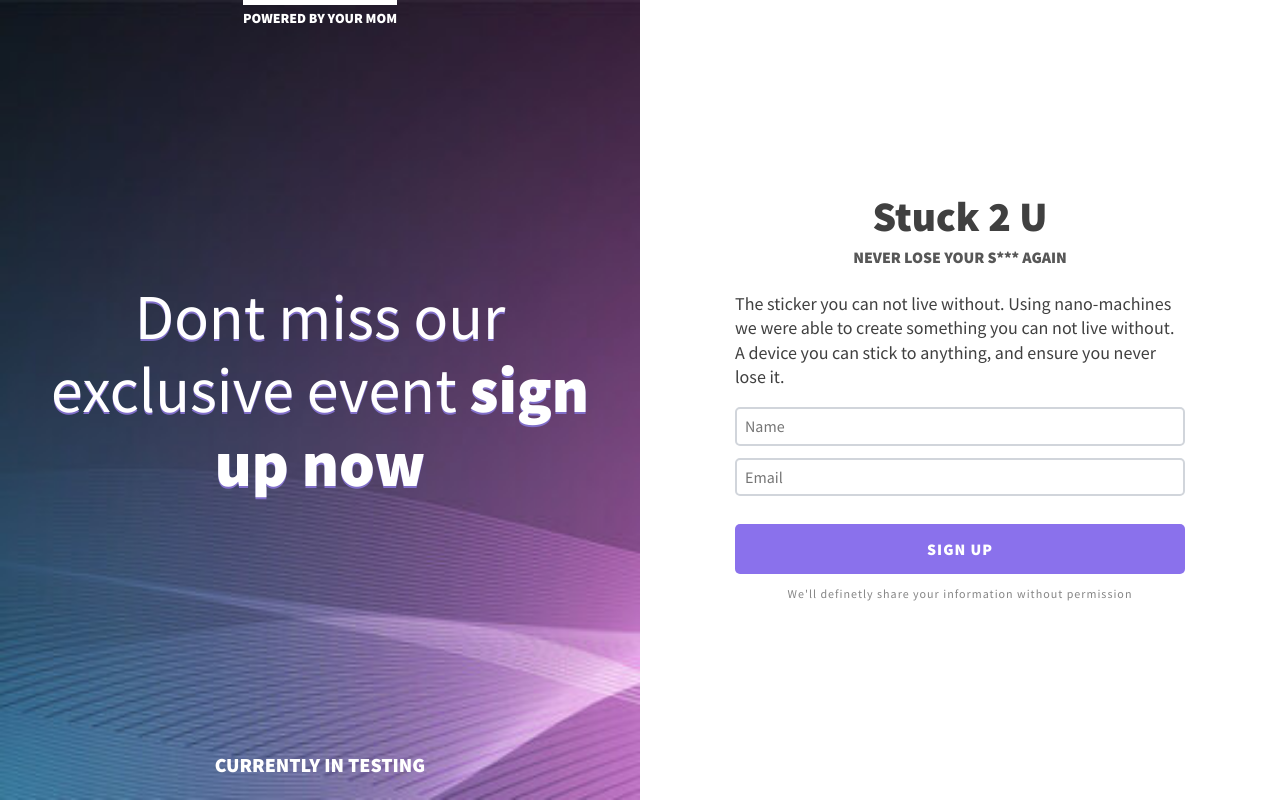
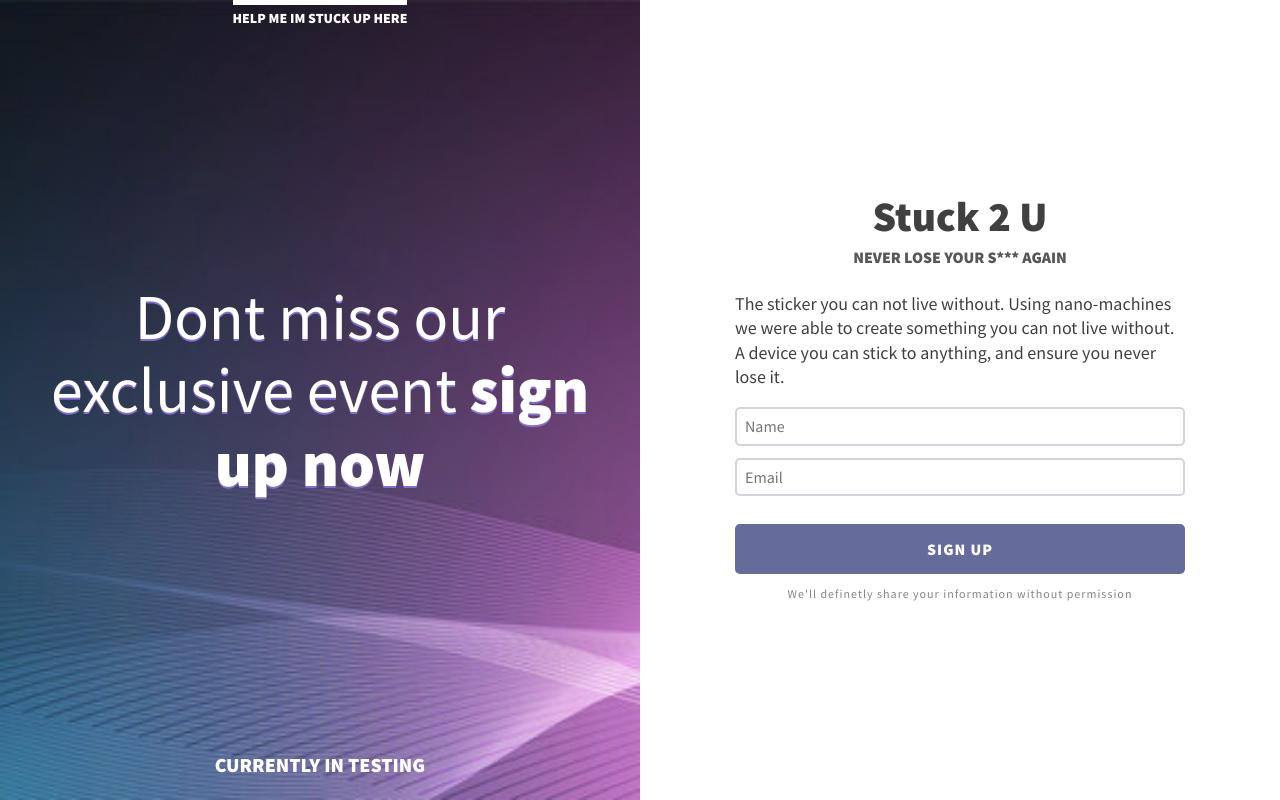
Before and after one commit to Xaffekt/scrimba-product-splash-page, a plain HTML site: page index.html in a window 1280 px wide. Drawn offline with nearby package versions, Linux system fonts and the light colour scheme.

Commit message:
update 1.01

```diff
--- a/index.html
+++ b/index.html
@@ -10,7 +10,7 @@
         <section class="intro">
             <h1>Dont miss our exclusive event<strong> sign up now</strong></h1>
             <span class="beta-text">Currently in Testing</span>
-            <p class="top-text">Powered by your mom</p>
+            <p class="top-text">help me im stuck up here</p>
         </section>
 
         <main class="main-content">
--- a/styles.css
+++ b/styles.css
@@ -80,7 +80,7 @@ p {
     min-height: 250px;
     text-align: center;
     color: #fff;
-    background: #9480e4 url("images/background.jpeg");
+    background: #2a3046 url("images/background.jpeg");
     background-size: cover;
     padding-bottom: 1.5em;
 }
@@ -123,7 +123,7 @@ input {
 
 input:focus {
     outline: none;
-    border-color: #8a71ec;
+    border-color: #646c9b;
     background-color: #e6e8ec;
 }
 
@@ -138,7 +138,7 @@ input:focus {
 
 .btn-primary {
     color: white;
-    background-color: #8a71ec;
+    background-color: #646c9b;
     margin-top: 1em;
 }
 
```
